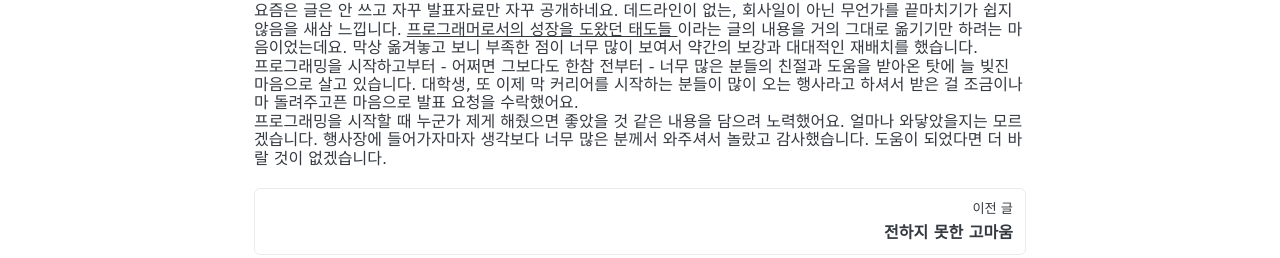
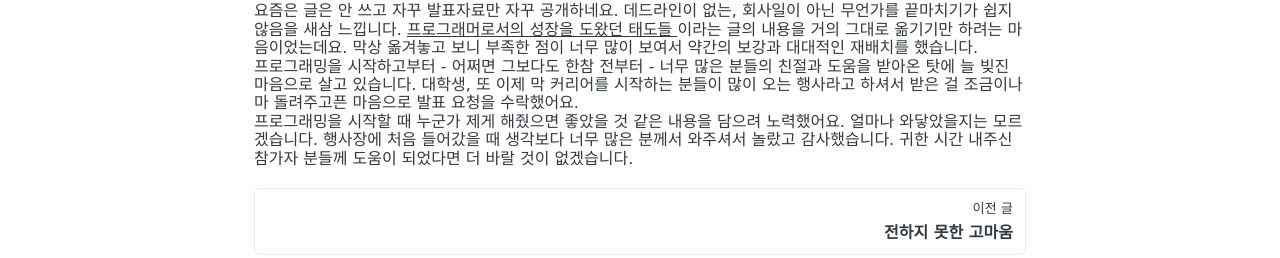
Before and after one commit to heejongahn/blog, a Gatsby site: page /articles/programmers-learning in a window 1280 px wide. Shown: the part 698-956 px from the top of the page. Built offline with nearby package versions, Linux system fonts and the light colour scheme; Gatsby itself is replaced by a stand-in of ours; some packages are replaced by stand-ins of ours.

Commit message:
Update Article “programmers-learning”

```diff
--- a/src/pages/articles/programmers-learning.md
+++ b/src/pages/articles/programmers-learning.md
@@ -14,4 +14,4 @@ tags:
 
 프로그래밍을 시작하고부터 - 어쩌면 그보다도 한참 전부터 - 너무 많은 분들의 친절과 도움을 받아온 탓에 늘 빚진 마음으로 살고 있습니다. 대학생, 또 이제 막 커리어를 시작하는 분들이 많이 오는 행사라고 하셔서 받은 걸 조금이나마 돌려주고픈 마음으로 발표 요청을 수락했어요.
 
-프로그래밍을 시작할 때 누군가 제게 해줬으면 좋았을 것 같은 내용을 담으려 노력했어요. 얼마나 와닿았을지는 모르겠습니다. 행사장에 들어가자마자 생각보다 너무 많은 분께서 와주셔서 놀랐고 감사했습니다. 도움이 되었다면 더 바랄 것이 없겠습니다.
+프로그래밍을 시작할 때 누군가 제게 해줬으면 좋았을 것 같은 내용을 담으려 노력했어요. 얼마나 와닿았을지는 모르겠습니다. 행사장에 처음 들어갔을 때 생각보다 너무 많은 분께서 와주셔서 놀랐고 감사했습니다. 귀한 시간 내주신 참가자 분들께 도움이 되었다면 더 바랄 것이 없겠습니다.
```
